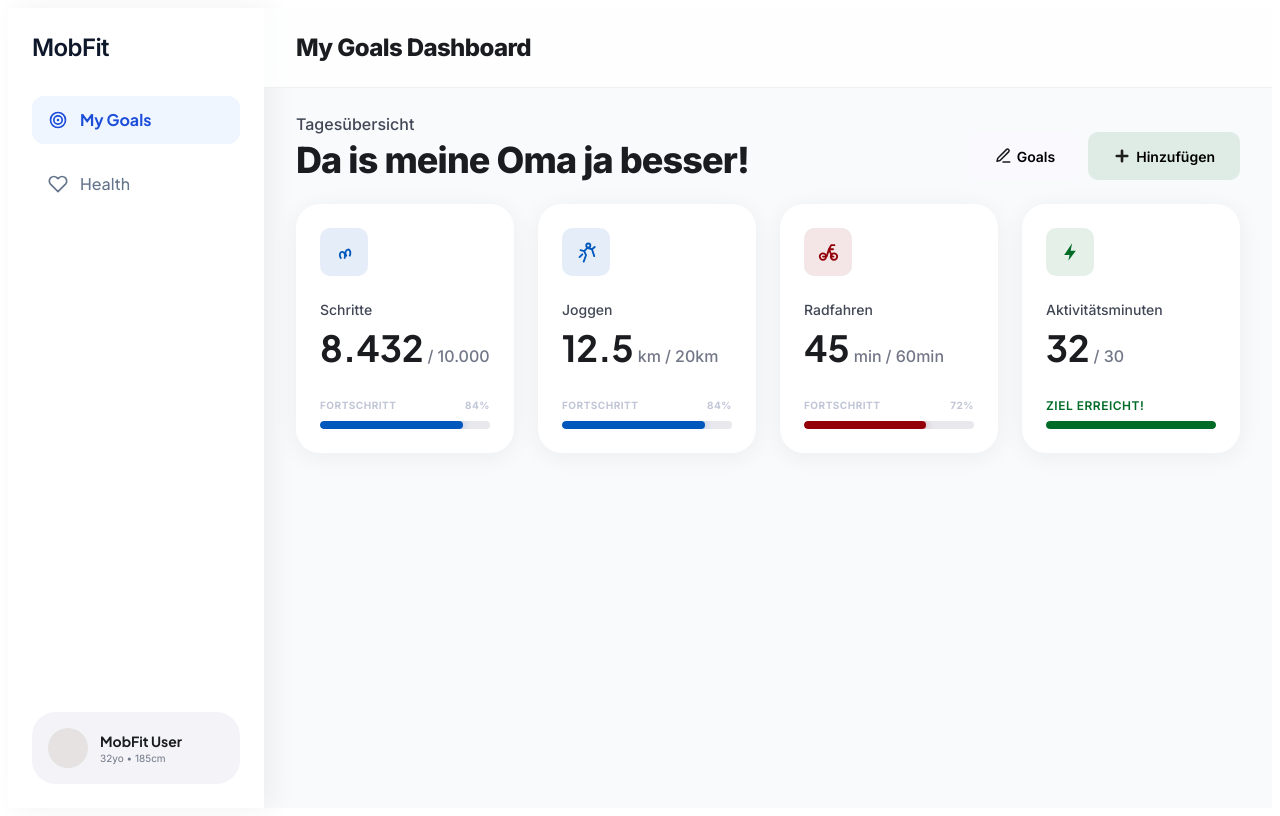
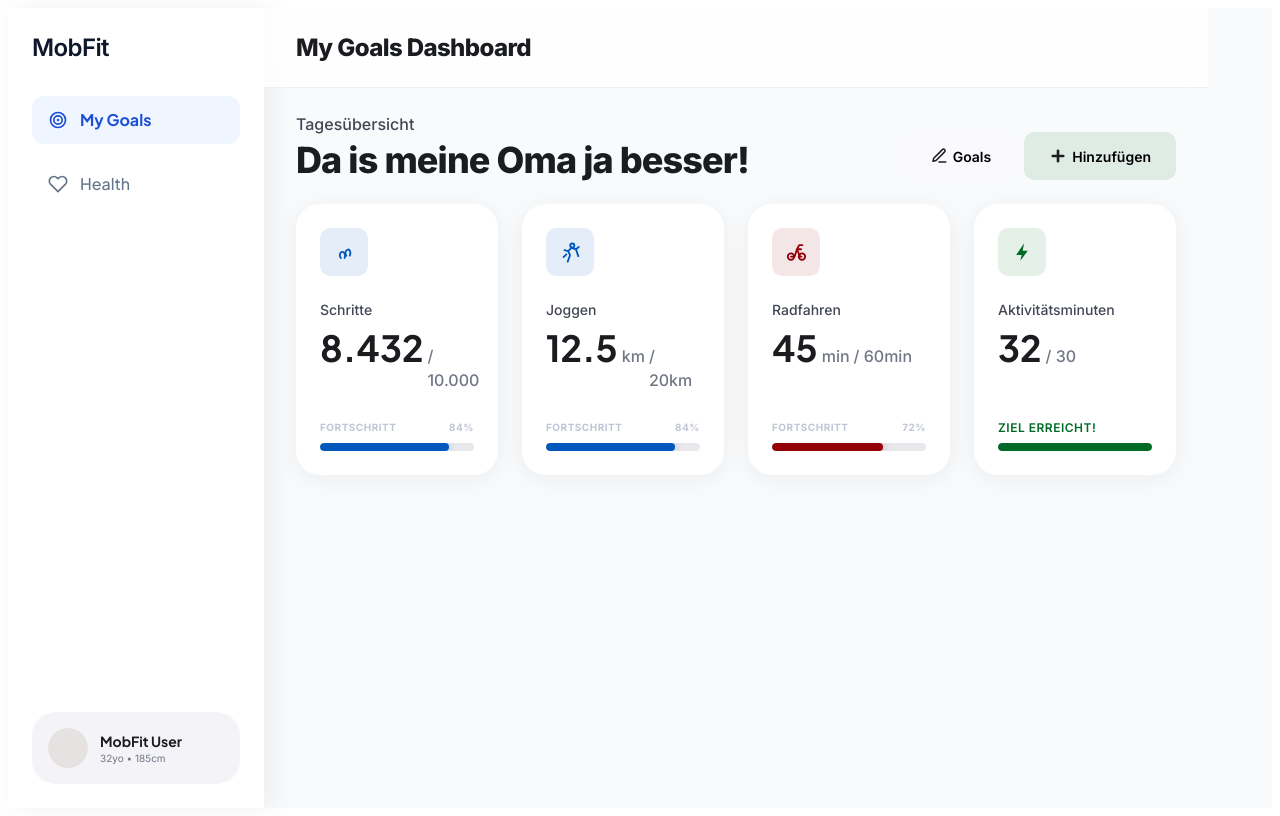
Before and after one commit to JanGoebel1893/MobFIT, an Angular app: page /my-goals in a window 1280 px wide. Built offline with nearby package versions, Linux system fonts and the light colour scheme.

Commit message:
MOB-45: Fixed my-goal tiles spacing

```diff
--- a/src/app/app.component.css
+++ b/src/app/app.component.css
@@ -18,6 +18,9 @@
 }
 
 .outlet-wrap {
+  box-sizing: border-box;
+  width: 100%;
+  max-width: none;
+  min-width: 0;
   padding: 24px 32px 32px;
-  max-width: 72rem;
 }
--- a/src/app/pages/health/health.component.css
+++ b/src/app/pages/health/health.component.css
@@ -1,6 +1,6 @@
 .health {
   width: 100%;
-  max-width: 960px;
+  max-width: 1120px;
 }
 
 .health__title {
@@ -18,12 +18,19 @@
   grid-template-columns: repeat(4, minmax(0, 1fr));
   gap: 24px;
   width: 100%;
-  max-width: 960px;
+  max-width: 1120px;
   min-height: 232px;
 }
 
 .health__cell {
+  display: flex;
   min-width: 0;
+}
+
+.health__cell > app-health-metric-card {
+  flex: 1;
+  min-width: 0;
+  display: block;
 }
 
 @media (max-width: 1024px) {
--- a/src/app/pages/my-goals/my-goals.component.css
+++ b/src/app/pages/my-goals/my-goals.component.css
@@ -1,15 +1,22 @@
 .my-goals {
   display: flex;
   flex-direction: column;
-  min-height: 100%;
+  width: 100%;
+  max-width: 100%;
+  min-width: 0;
+  box-sizing: border-box;
+  /* Oberkante bündig mit voller Hauptspaltenbreite (Padding der Shell ausgleichen) */
   margin: -24px -32px 0;
   width: calc(100% + 64px);
-  box-sizing: border-box;
 }
 
 .my-goals__body {
-  padding: 24px 32px 32px;
   box-sizing: border-box;
+  width: 100%;
+  /* Etwas breiter als 960px, damit z. B. „8.432 / 10.000“ in den Kacheln genug Platz hat */
+  max-width: 1120px;
+  margin-inline: auto;
+  padding: 24px clamp(16px, 4vw, 32px) 32px;
 }
 
 .goals-hero {
@@ -19,7 +26,6 @@
   justify-content: space-between;
   gap: 10px;
   width: 100%;
-  max-width: 960px;
   min-height: 68px;
   margin-bottom: 24px;
   flex-wrap: wrap;
@@ -32,6 +38,7 @@
   gap: 4px;
   max-width: 454px;
   min-width: 0;
+  flex: 1 1 240px;
 }
 
 .goals-hero__eyebrow {
@@ -59,6 +66,7 @@
   align-items: center;
   flex-wrap: wrap;
   gap: 8px;
+  flex-shrink: 0;
 }
 
 .goals-hero__btn {
@@ -96,15 +104,22 @@
   grid-template-columns: repeat(4, minmax(0, 1fr));
   gap: 24px;
   width: 100%;
-  max-width: 960px;
   min-height: 248px;
 }
 
 .goals-bento__cell {
+  display: flex;
   min-width: 0;
 }
 
-@media (max-width: 1024px) {
+.goals-bento__cell > app-health-metric-card {
+  flex: 1;
+  min-width: 0;
+  display: block;
+}
+
+/* Ab ~4 Spalten + Gaps knapp unter 960px: früher auf 2 Spalten, Kacheln bleiben großzügig */
+@media (max-width: 900px) {
   .goals-bento {
     grid-template-columns: repeat(2, minmax(0, 1fr));
   }
--- a/src/app/shared/goals-top-nav/goals-top-nav.component.css
+++ b/src/app/shared/goals-top-nav/goals-top-nav.component.css
@@ -7,8 +7,10 @@
   justify-content: space-between;
   align-items: center;
   box-sizing: border-box;
+  width: 100%;
+  min-width: 0;
   min-height: 80px;
-  padding: 0 32px;
+  padding: 0 clamp(16px, 4vw, 32px);
   background: rgba(255, 255, 255, 0.8);
   backdrop-filter: blur(10px);
   -webkit-backdrop-filter: blur(10px);
--- a/src/app/shared/health-metric-card/health-metric-card.component.css
+++ b/src/app/shared/health-metric-card/health-metric-card.component.css
@@ -1,9 +1,14 @@
+:host {
+  display: block;
+  height: 100%;
+}
+
 .metric-card {
   box-sizing: border-box;
   display: flex;
   flex-direction: column;
-  justify-content: space-between;
   align-items: flex-start;
+  height: 100%;
   min-height: 249px;
   padding: 24px;
   background: #ffffff;
@@ -70,10 +75,12 @@
   display: flex;
   flex-direction: row;
   align-items: baseline;
-  flex-wrap: wrap;
+  flex-wrap: nowrap;
   gap: 4px;
   margin: 0 0 4px;
   width: 100%;
+  min-width: 0;
+  min-height: 40px;
 }
 
 .metric-card__primary {
```
